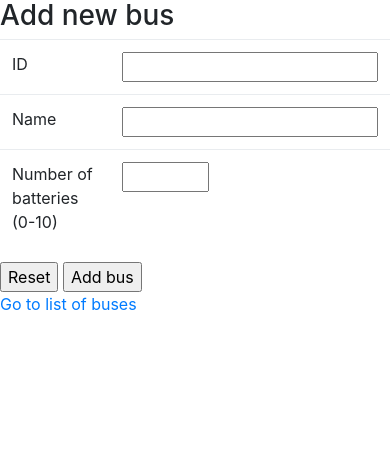
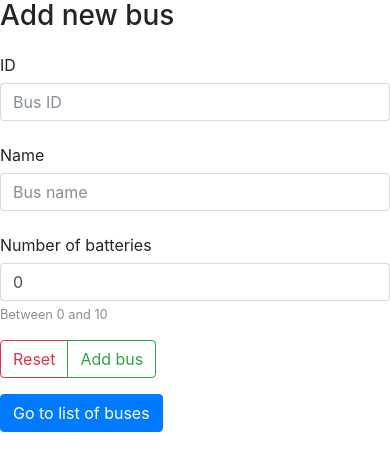
Before and after one commit to pawmarkor/bus_batteries, a Django app: page /buses/add_bus/ in a window 390 px wide. Shown: the top 471 px of the page. Run offline with Django 3.2, Linux system fonts and the light colour scheme; some libraries are stand-ins or nearby versions.

Commit message:
Use bootsrap buttons and forms styles

```diff
--- a/bus_batteries_app/static/bus_batteries_app/styles.css
+++ b/bus_batteries_app/static/bus_batteries_app/styles.css
@@ -1,5 +1,5 @@
 caption {
     display: table-caption;
-    text-align: center;
+    text-align: left;
     caption-side: top;
 }
--- a/templates/base.html
+++ b/templates/base.html
@@ -8,8 +8,8 @@
 </head>
 <body>
     <h3>{% block header %}{% endblock %}</h3>
-    {% block content %}{% endblock %}
-    <p><a href="{% url 'bus_batteries_app:index' %}">Go to list of buses</a></p>
+    <p>{% block content %}{% endblock %}</p>
+    <p><a href="{% url 'bus_batteries_app:index' %}" class="btn btn-primary">Go to list of buses</a></p>
     <script src="https://code.jquery.com/jquery-3.2.1.slim.min.js" integrity="sha384-KJ3o2DKtIkvYIK3UENzmM7KCkRr/rE9/Qpg6aAZGJwFDMVNA/GpGFF93hXpG5KkN" crossorigin="anonymous"></script>
     <script src="https://cdnjs.cloudflare.com/ajax/libs/popper.js/1.11.0/umd/popper.min.js" integrity="sha384-b/U6ypiBEHpOf/4+1nzFpr53nxSS+GLCkfwBdFNTxtclqqenISfwAzpKaMNFNmj4" crossorigin="anonymous"></script>
     <script src="https://maxcdn.bootstrapcdn.com/bootstrap/4.0.0-beta/js/bootstrap.min.js" integrity="sha384-h0AbiXch4ZDo7tp9hKZ4TsHbi047NrKGLO3SEJAg45jXxnGIfYzk4Si90RDIqNm1" crossorigin="anonymous"></script>
--- a/templates/bus_batteries_app/add_bus.html
+++ b/templates/bus_batteries_app/add_bus.html
@@ -7,23 +7,30 @@
 {% block content %}
     <form action="{% url 'bus_batteries_app:add_bus' %}" method="post">
         {% csrf_token %}
-        <table class="table">
-            <tbody>
-                <tr>
-                    <td>ID</td>
-                    <td><input type="number" name="id" required/></td>
-                </tr>
-                <tr>
-                    <td>Name</td>
-                    <td><input type="text" name="name" required/></td>
-                </tr>
-                <tr>
-                    <td>Number of batteries (0-{{ n }})</td>
-                    <td><input type="number" name="no_of_batteries" min="0" max="{{ n }}" required/></td>
-                </tr>
-            </tbody>
-        </table>
-        <input type="reset" />
-        <input type="submit" value="Add bus" />
+        <div class="form-group row">
+            <label class="col-sm-2 col-form-label" for="busId">ID</label>
+            <div class="col-sm-10">
+                <input type="number" name="id" class="form-control" id="busId" placeholder="Bus ID" required/>
+            </div>
+        </div>
+        <div class="form-group row">
+            <label class="col-sm-2 col-form-label" for="busName">Name</label>
+            <div class="col-sm-10">
+                <input type="text" name="name" class="form-control" id="busName" placeholder="Bus name" required/>
+            </div>
+        </div>
+        <div class="form-group row">
+            <label class="col-sm-2 col-form-label" for="noOfBatteries">Number of batteries</label>
+            <div class="col-sm-10">
+                <input type="number" name="no_of_batteries" class="form-control" id="noOfBatteries" min="0" max="{{ n }}" value="0" aria-describedby="noOfBatteriesHelpBlock" required/>
+                <small id="noOfBatteriesHelpBlock" class="form-text text-muted">
+                    Between 0 and {{ n }}
+                </small>
+            </div>
+        </div>
+        <div class="btn-group" role="group" aria-label="Reset/submit buttons">
+            <input type="reset" class="btn btn-outline-danger"/>
+            <input type="submit" value="Add bus" class="btn btn-outline-success"/>
+        </div>
     </form>
 {% endblock %}
--- a/templates/bus_batteries_app/index.html
+++ b/templates/bus_batteries_app/index.html
@@ -28,6 +28,6 @@
         </table>
     </p>
     <p>
-        <a href="{% url 'bus_batteries_app:add_bus' %}">Add bus</a>
+        <a href="{% url 'bus_batteries_app:add_bus' %}" class="btn btn-primary">Add bus</a>
     </p>
 {% endblock %}
```
Also changed, not shown: templates/bus_batteries_app/edit_bus.html (+29 -23 lines).
